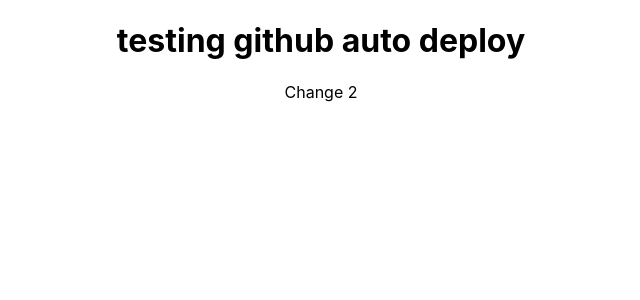
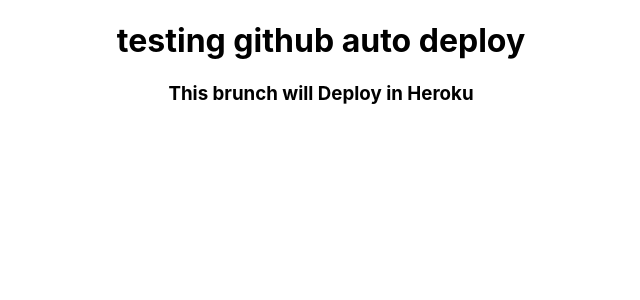
Before and after one commit to bridgecrew-perf6/github-action-deploy-1, a React (Create React App) app: page / in a window 1280 px wide. Shown: the top 300 px of the page, without its empty margins (319-959 px from the left). Built offline with nearby package versions, Linux system fonts and the light colour scheme.

Commit message:
heroku deploy action added

```diff
--- a/src/App.js
+++ b/src/App.js
@@ -5,7 +5,7 @@
     <div style={{ textAlign: 'center' }}>
       <h1>testing github auto deploy</h1>
 
-      <p>Change 2</p>
+      <h3>This brunch will Deploy in Heroku</h3>
 
 
     </div >
```
